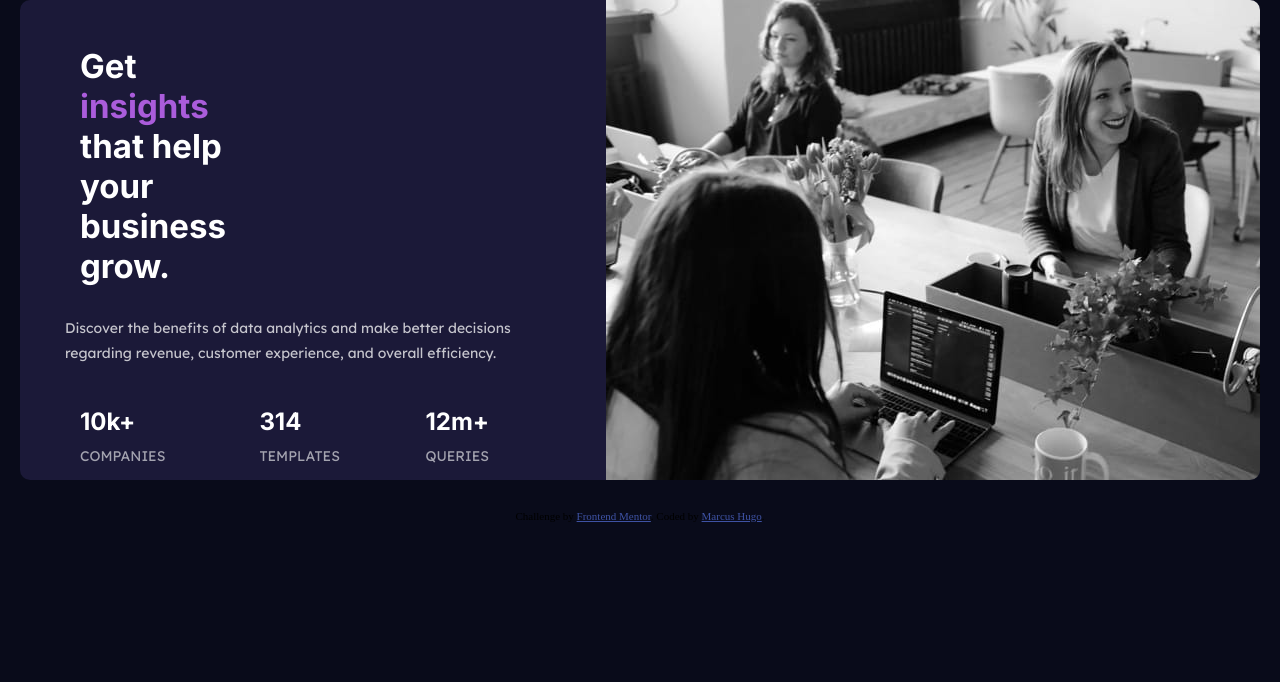
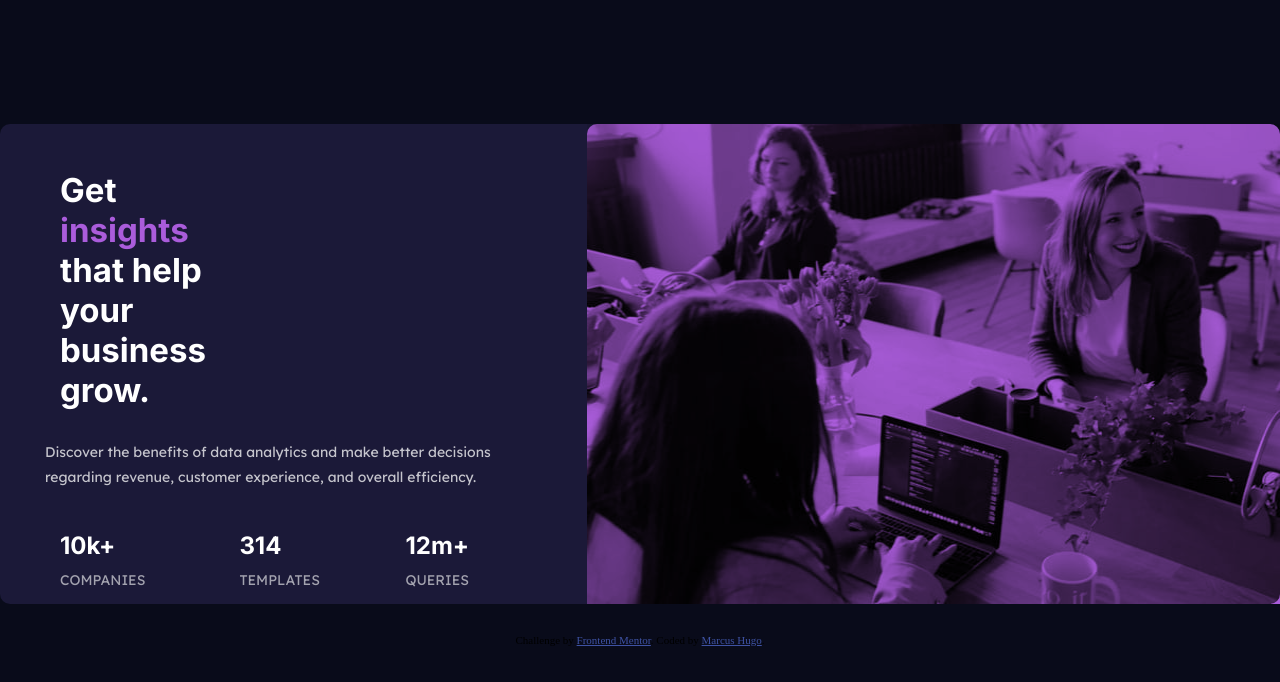
Before and after one commit to marcus-hugo/stats-preview-card-component-main, a plain HTML site: page index.html in a window 1280 px wide. Drawn offline with Linux system fonts and the light colour scheme.

Commit message:
updated html and css

```diff
--- a/index.html
+++ b/index.html
@@ -1,5 +1,6 @@
 <!DOCTYPE html>
 <html lang="en">
+
 <head>
   <meta charset="UTF-8">
   <meta name="viewport" content="width=device-width, initial-scale=1.0"> <!-- displays site properly based on user's device -->
@@ -12,11 +13,14 @@
 
   <title>Frontend Mentor | Stats preview card component</title>
 </head>
+
 <body>
+  <main>
     <div class="card-back">
       <div class="image-container">
         <img src="images/image-header-mobile.jpg" alt="header image">
       </div>
+      <div class="overlay"></div>
       <div class="card-bottom">
         <h1>Get <span>insights</span> that help your business grow.</h1>
 
@@ -41,11 +45,12 @@
       </div>
 
     </div>
-
+  </main>
   <div class="attribution">
     Challenge by <a href="https://www.frontendmentor.io?ref=challenge" target="_blank">Frontend Mentor</a>.
     Coded by <a href="#">Marcus Hugo</a>.
   </div>
 
 </body>
+
 </html>
--- a/styles.css
+++ b/styles.css
@@ -11,19 +11,25 @@ body {
   background-color: hsl(233, 47%, 7%);
   display: flex;
   flex-direction: column;
-  margin: 0px 20px;
   justify-content: center;
   align-items: center;
-  /* min-height: 100vh; */
+  min-height: 100vh;
 }
 
 img {
 	display: block;
-  border-top-left-radius: 10px;
+	width: 100%;
+	height: 100%;
+	mix-blend-mode: multiply;
+}
+
+.image-container {
+	width: 100%;
+	height: 100%;
+	border-top-left-radius: 10px;
   border-top-right-radius: 10px;
-  /* filter: hsl(277, 64%, 61%); */
-  padding-bottom: 40px;
-	background-color: ;
+	background-color: hsl(277, 64%, 61%);
+
 }
 
 h1 {
@@ -53,11 +59,12 @@ ul {
 
 .card-back {
   background-color: hsl(244, 38%, 16%);
-  width: 100%;
+  /* width: 100%; */
   max-width: 1440px;
   border-radius: 10px;
   display: flex;
   flex-direction: column;
+	justify-content: center;
   text-align: center;
 	align-items: center;
 }
```
Lines whose indentation alone changed are shown as unchanged.
